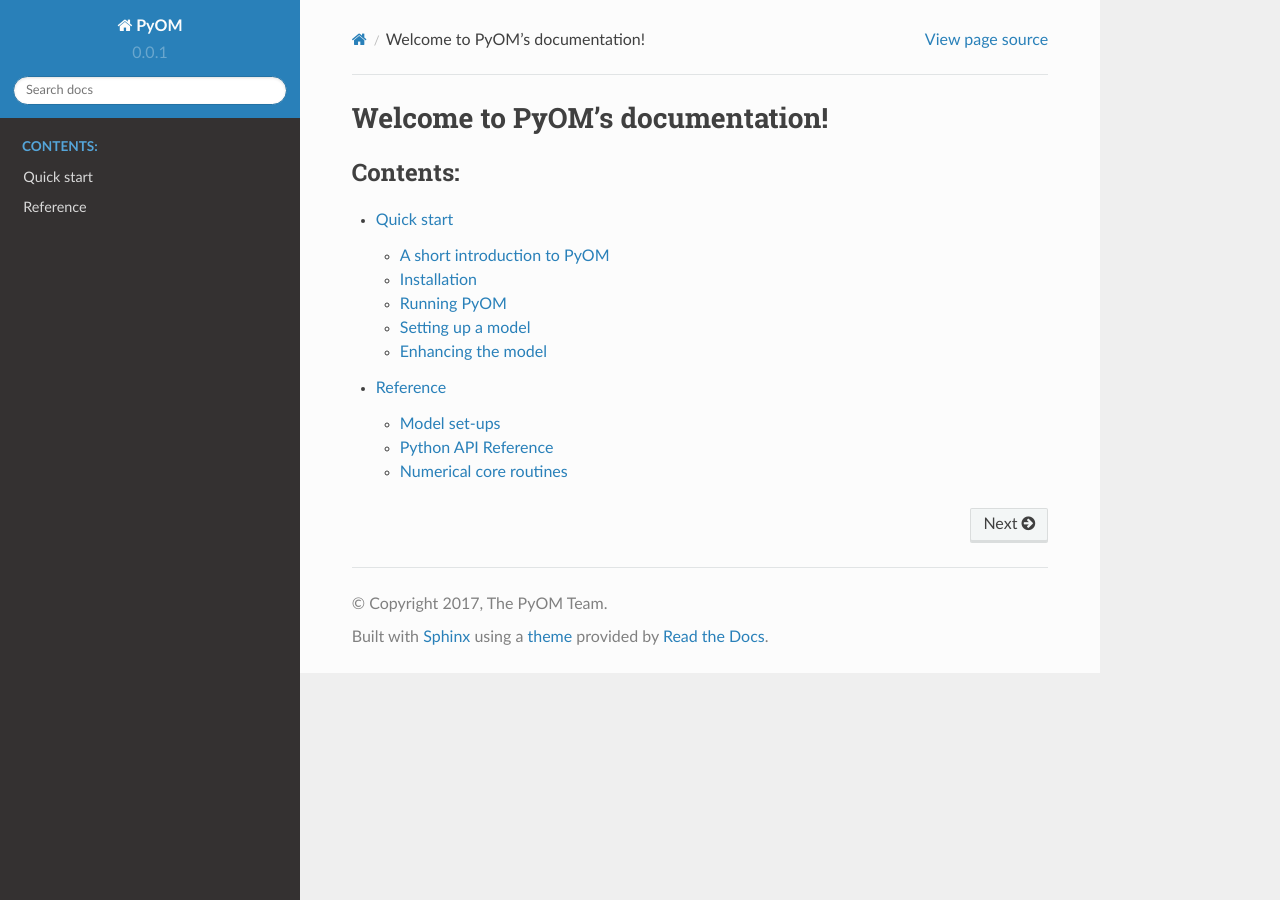
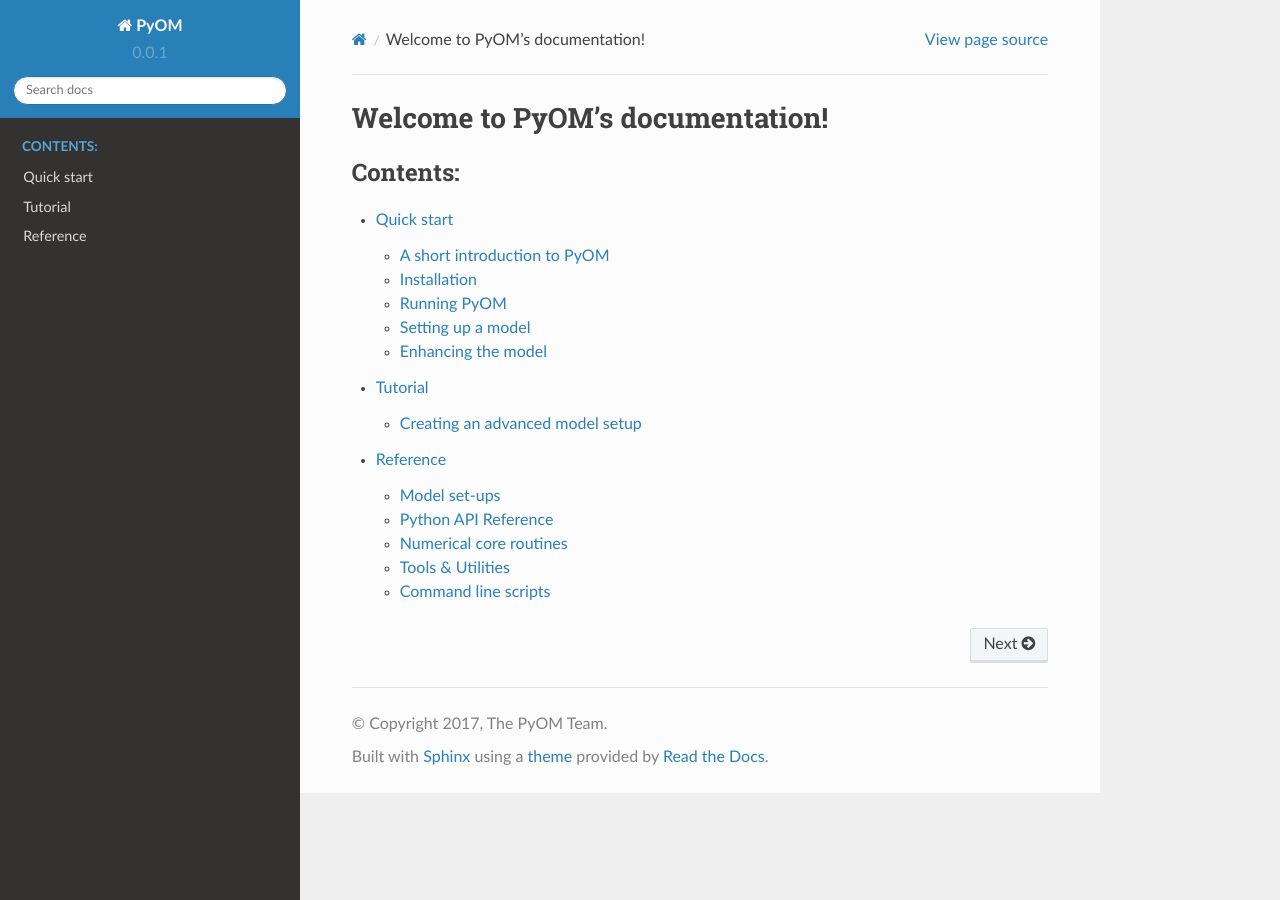
Before and after one commit to team-ocean/veros, a Sphinx documentation site: the page built from doc/index.rst, in a window 1280 px wide. Built offline with Sphinx 7.4.7 and the Read the Docs theme 2.0.0, drawn with Linux system fonts in a browser that asks for light colours; pages that are not in the unit, such as notebooks, are missing from menus.

Commit message:
[doc] add some more documentation stubs

```diff
--- a/doc/index.rst
+++ b/doc/index.rst
@@ -8,4 +8,5 @@
    :caption: Contents:
 
    source/quickstart
+   source/tutorial
    source/reference
--- a/doc/source/reference.rst
+++ b/doc/source/reference.rst
@@ -10,3 +10,5 @@
    reference/api-setup
    reference/api-pyom
    reference/api-core
+   reference/api-tools
+   reference/api-scripts
--- /dev/null
+++ b/doc/source/reference/api-scripts.rst
@@ -0,0 +1,8 @@
+Command line scripts
+====================
+
+create_mask.py
+--------------
+
+.. automodule:: climate.scripts.create_mask
+   :members:
--- /dev/null
+++ b/doc/source/reference/api-tools.rst
@@ -0,0 +1,5 @@
+Tools & Utilities
+=================
+
+.. automodule:: climate.tools
+   :members:
--- /dev/null
+++ b/doc/source/tutorial.rst
@@ -0,0 +1,7 @@
+Tutorial
+========
+
+.. toctree::
+   :maxdepth: 2
+
+   tutorial/setup
--- /dev/null
+++ b/doc/source/tutorial/setup.rst
@@ -0,0 +1,2 @@
+Creating an advanced model setup
+================================
```
